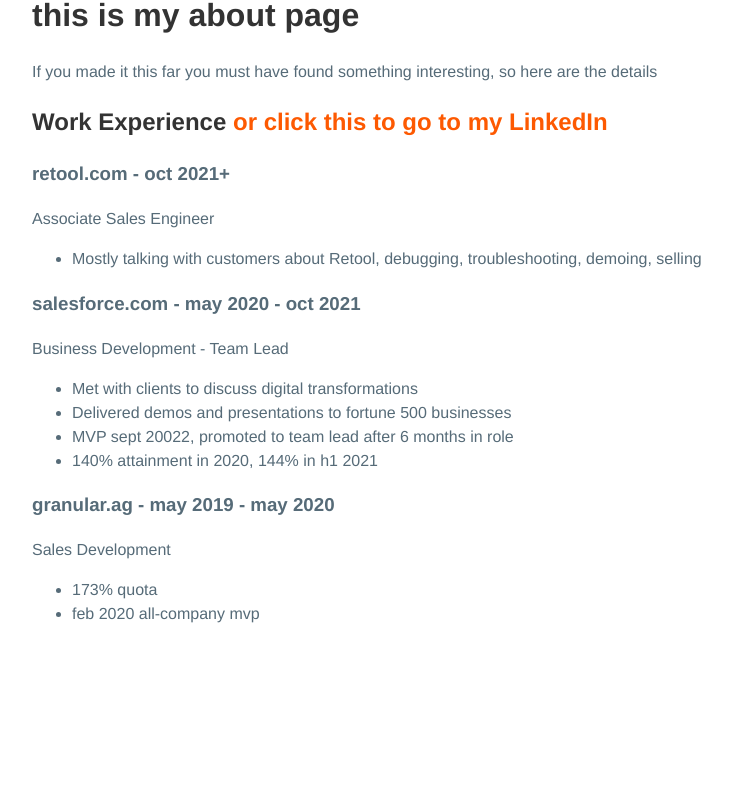
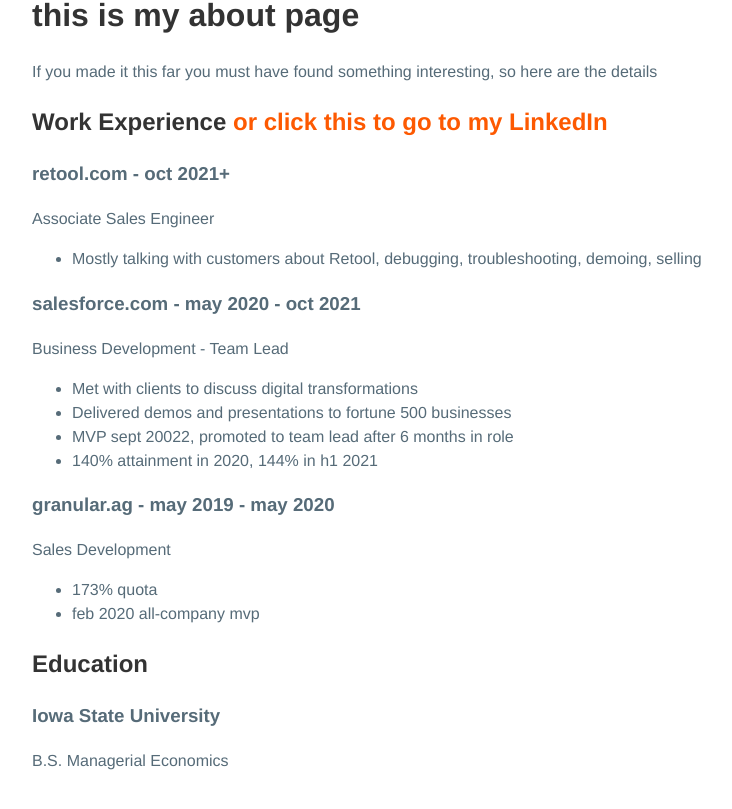
Before and after one commit to samfitz13/samfitz.me-redux, a React (Vite) app: page /about in a window 1280 px wide. Shown: the part 209-1018 px from the top of the page, without its empty margins (208-940 px from the left). Before the commit the page ends 875 px from the top, so only its background shows below. Built offline with nearby package versions, Linux system fonts and the light colour scheme.

Commit message:
added education

```diff
--- a/src/routes/about.jsx
+++ b/src/routes/about.jsx
@@ -42,6 +42,9 @@
         <li>173% quota</li>
         <li>feb 2020 all-company mvp</li>
       </ul>
+      <h2>Education</h2>
+      <h3>Iowa State University</h3>
+      <p>B.S. Managerial Economics</p>
     </div>
   );
 }
```
